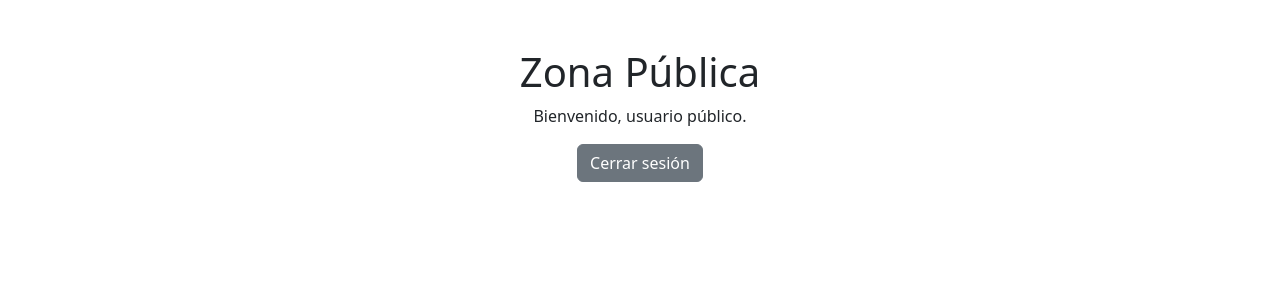
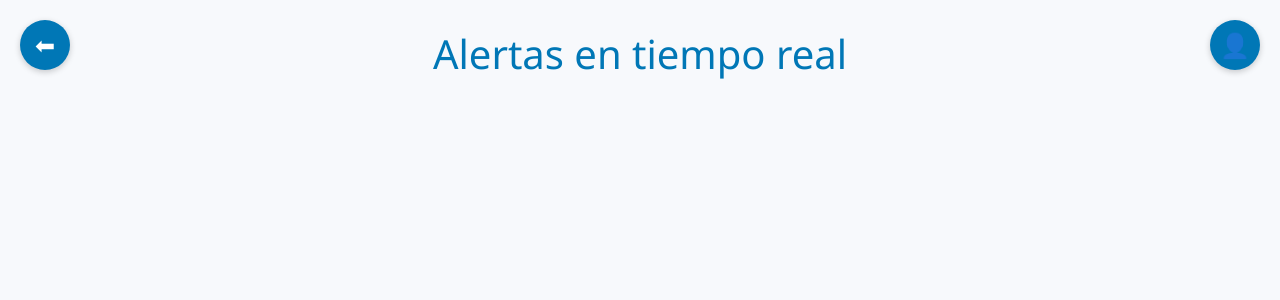
Before and after one commit to leila2208/TCC-Cloud-Alertas, a Flask app: page / in a window 1280 px wide. Shown: the top 300 px of the page. Run offline with Flask 3, Linux system fonts and the light colour scheme; the visitor is signed in with stand-in values (Sample User, id 1).

Commit message:
Update publico.html

```diff
--- a/templates/publico.html
+++ b/templates/publico.html
@@ -1,16 +1,66 @@
 <!DOCTYPE html>
 <html lang="es">
 <head>
-    <meta charset="UTF-8">
-    <meta name="viewport" content="width=device-width, initial-scale=1.0">
-    <title>Público</title>
-    <link href="https://cdn.jsdelivr.net/npm/bootstrap@5.3.2/dist/css/bootstrap.min.css" rel="stylesheet">
+<meta charset="UTF-8">
+<meta name="viewport" content="width=device-width, initial-scale=1.0">
+<title>Alertas en tiempo real</title>
+<link href="https://cdn.jsdelivr.net/npm/bootstrap@5.3.2/dist/css/bootstrap.min.css" rel="stylesheet">
+<style>
+body { background-color: #f7f9fc; font-family: 'Segoe UI', sans-serif; }
+h1 { text-align: center; color: #0077b6; margin-top: 30px; }
+.alerta-card { margin: 10px auto; width: 90%; border-radius: 10px; box-shadow: 0 2px 6px rgba(0,0,0,0.15); cursor: pointer; transition: 0.3s; }
+.tachado { opacity: 0.6; text-decoration: line-through; }
+.urgencia-bajo { border-left: 6px solid #28a745; }
+.urgencia-medio { border-left: 6px solid #ffc107; }
+.urgencia-alto { border-left: 6px solid #dc3545; }
+.boton-accion { position: fixed; top: 20px; width: 50px; height: 50px; border-radius: 50%; background-color: #0077b6; color: white; font-size: 24px; border: none; cursor: pointer; display: flex; justify-content: center; align-items: center; box-shadow: 0 2px 6px rgba(0,0,0,0.2); }
+.volver { left: 20px; }
+.login { right: 20px; }
+</style>
 </head>
 <body>
-    <div class="container mt-5 text-center">
-        <h1>Zona Pública</h1>
-        <p>Bienvenido, usuario público.</p>
-        <a href="{{ url_for('logout') }}" class="btn btn-secondary">Cerrar sesión</a>
-    </div>
+<h1>Alertas en tiempo real</h1>
+
+<button class="boton-accion volver" onclick="window.location.href='https://tccweb.my.canva.site/'">⬅</button>
+<button class="boton-accion login" onclick="window.location.href='/login'">👤</button>
+
+<div id="contenedor-alertas"></div>
+
+<script src="/static/alertas.js"></script>
+<script>
+function renderAlerta(data) {
+    let urgenciaClase = data.urgencia === 'baja' ? 'urgencia-bajo' : data.urgencia === 'media' ? 'urgencia-medio' : 'urgencia-alto';
+    let id = data.camilla + '-' + data.hora + '-' + data.necesidad;
+    let tachado = data.tachado ? 'tachado' : '';
+    return `<div class="card alerta-card ${urgenciaClase} ${tachado}" data-id="${id}">
+        <div class="card-body">
+            <h5 class="card-title">Camilla: ${data.camilla}</h5>
+            <p class="card-text"><strong>Hora:</strong> ${data.hora}</p>
+            ${data.patologia ? <p class="card-text"><strong>Patología:</strong> ${data.patologia}</p> : ''}
+            <p class="card-text"><strong>Urgencia:</strong> ${data.urgencia}</p>
+            <p class="card-text"><strong>Necesidad:</strong> ${data.necesidad}</p>
+        </div>
+    </div>`;
+}
+
+function actualizarAlertas() {
+    fetch('/datos')
+        .then(res => res.json())
+        .then(alertas => {
+            document.getElementById('contenedor-alertas').innerHTML = alertas.map(renderAlerta).join('');
+        });
+}
+
+setInterval(actualizarAlertas, 2000);
+window.onload = actualizarAlertas;
+
+document.addEventListener('click', function(e){
+    if(e.target.closest('.alerta-card')){
+        let id = e.target.closest('.alerta-card').dataset.id;
+        fetch('/tachar', { method:'POST', headers:{'Content-Type':'application/json'}, body: JSON.stringify({id}) })
+        .then(() => actualizarAlertas());
+    }
+});
+</script>
 </body>
 </html>
```
